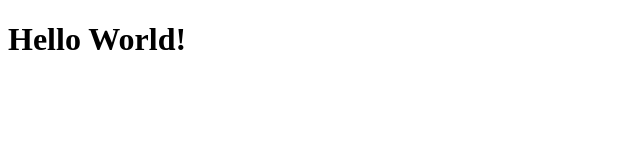
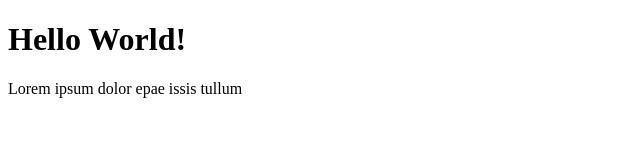
Before and after one commit to renerpdev/poc-gh-release-tags-workflow, a website: page public/index.html in a window 1280 px wide. Shown: the whole page, without its empty margins (0-640 px from the left). Drawn offline with Linux system fonts and the light colour scheme.

Commit message:
Update index.html

```diff
--- a/public/index.html
+++ b/public/index.html
@@ -7,5 +7,7 @@
 </head>
 <body>
     <h1>Hello World! </h1>
+
+    <p>Lorem ipsum dolor epae issis tullum</p>
 </body>
 </html>
```
